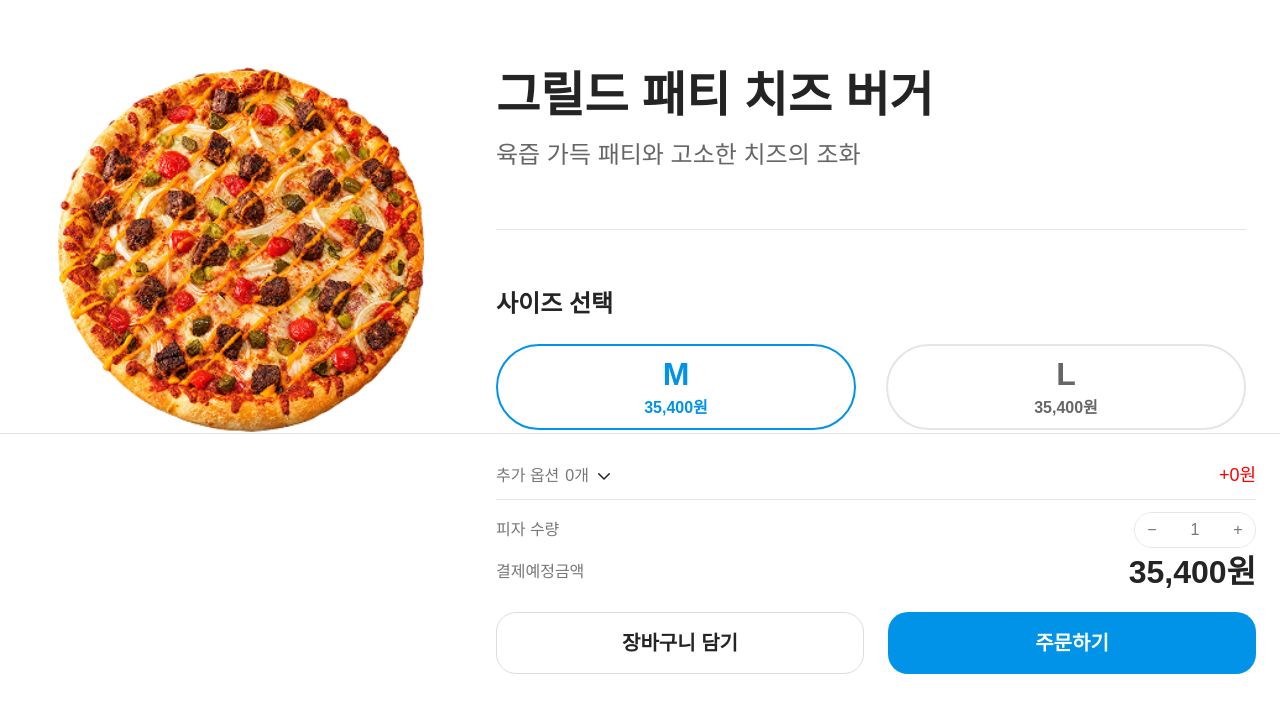
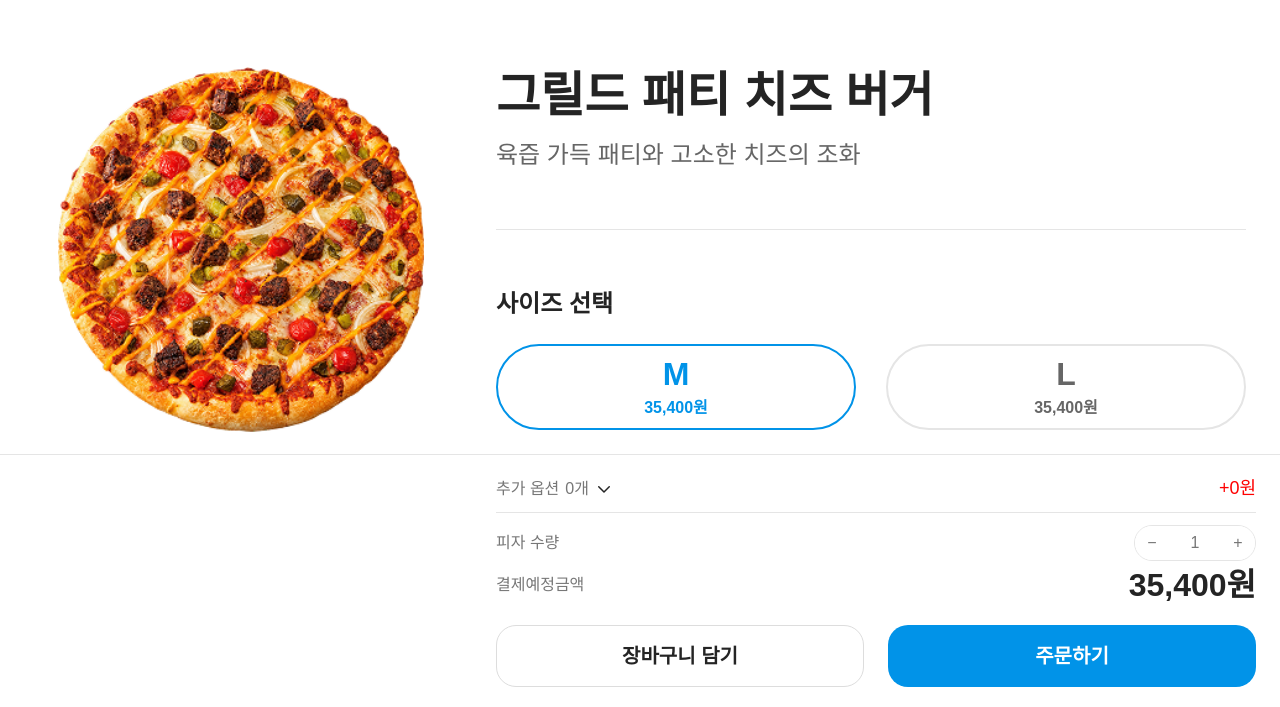
Before and after one commit to anjiyun952/firstclass, a plain HTML site: page domino/pizza-detail.html in a window 1280 px wide. Shown: the part 93-800 px from the top of the page. Drawn offline with Linux system fonts and the light colour scheme; a web font is replaced by a local one.

Commit message:
Reduce checkout top and bottom padding by 8px

```diff
--- a/domino/css/pizza-detail.css
+++ b/domino/css/pizza-detail.css
@@ -156,3 +156,9 @@
   .detail-checkout{height:auto;min-height:0;max-height:85dvh;overflow-y:auto}
   .detail-summary{max-height:28dvh}
 }
+
+/* Reduce checkout vertical outer spacing by 8px on both sides. */
+@media(min-width:1001px){
+.detail-checkout{min-height:0}
+.detail-checkout-inner{padding-top:16px;padding-bottom:16px}
+}
```
